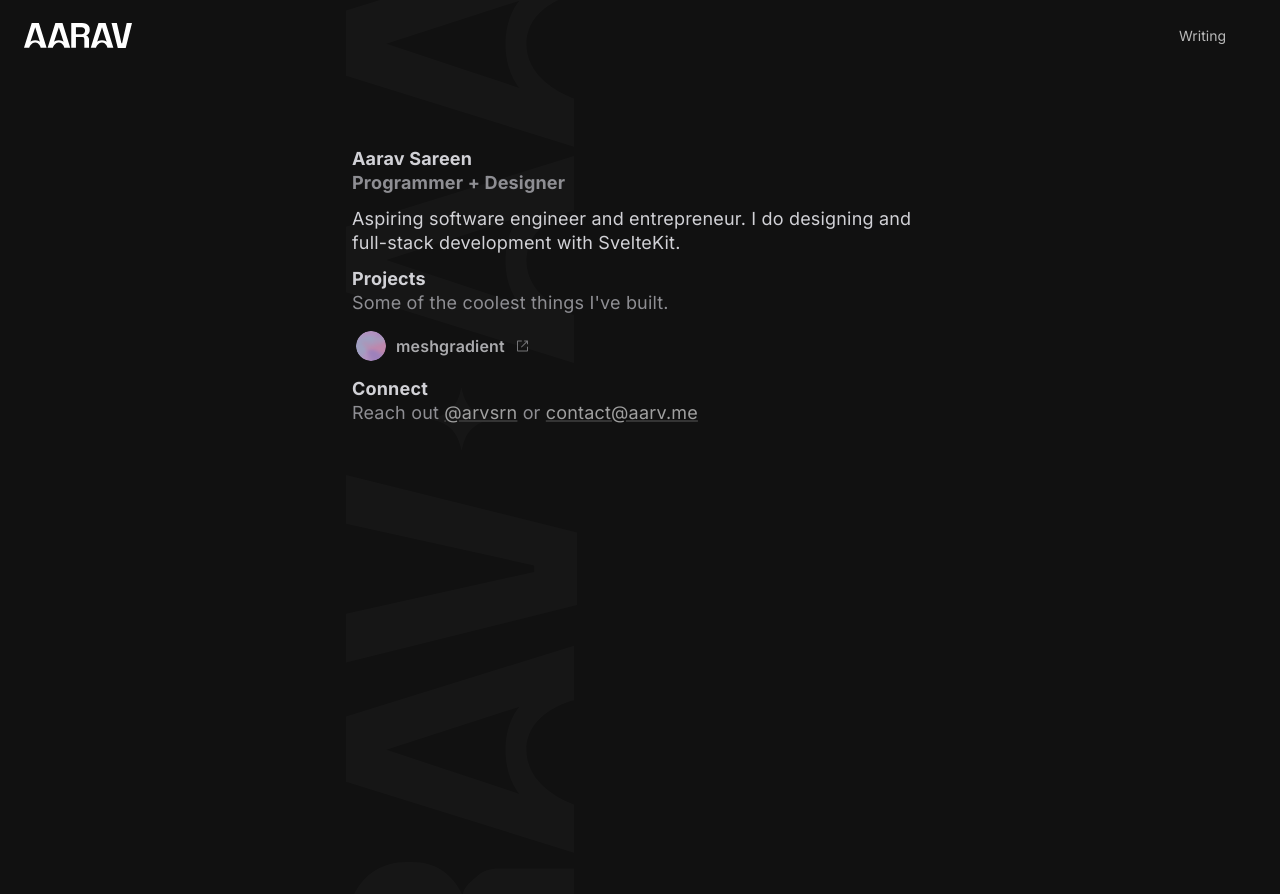
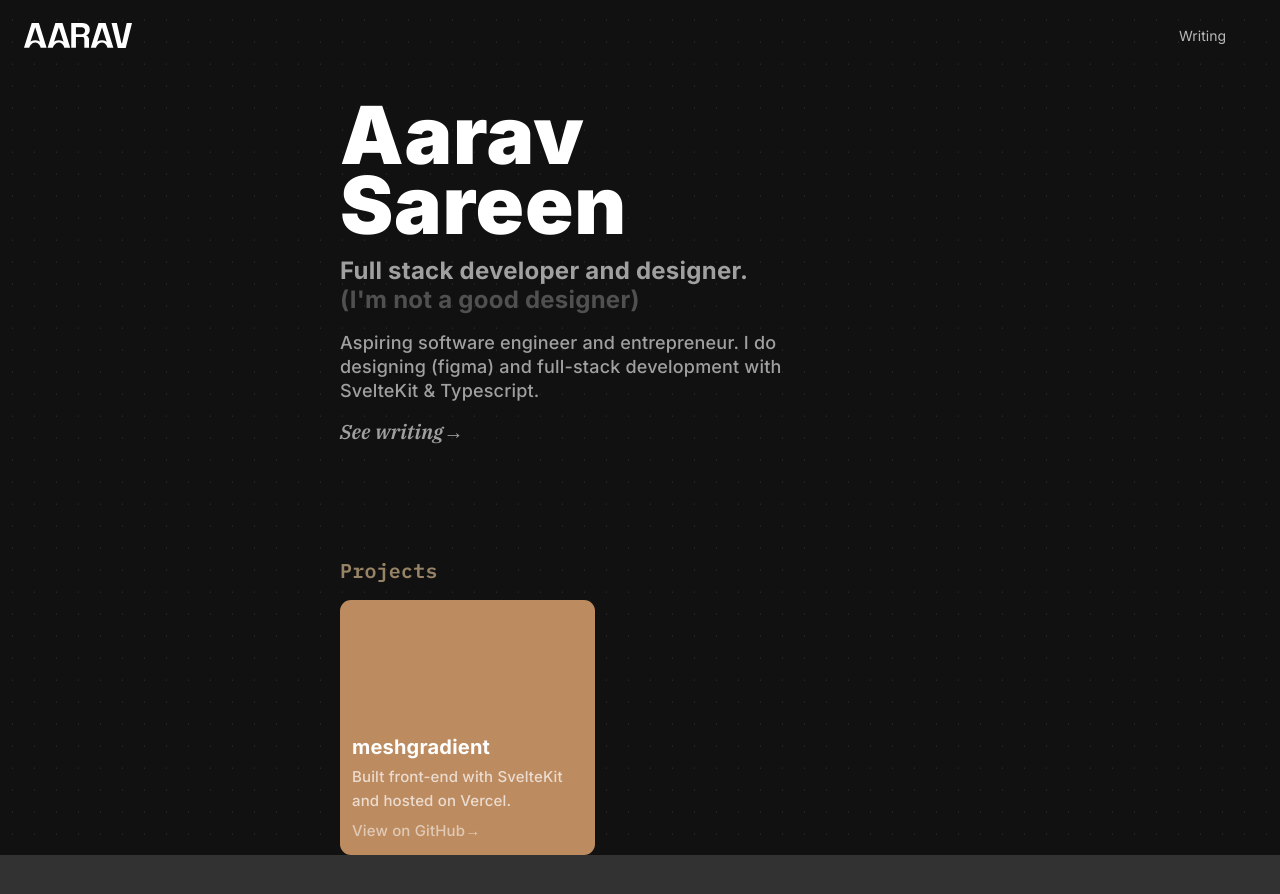
Before and after one commit to arvsrn/aarv.me-old, a SvelteKit app: page / in a window 1280 px wide. Shown: the top 894 px of the page. After the commit the page ends 855 px from the top, so only its background shows below. Built offline with nearby package versions, Linux system fonts and the light colour scheme; some icons are missing.

Commit message:
Add files via upload

```diff
--- a/src/app.html
+++ b/src/app.html
@@ -3,39 +3,10 @@
 	<head>
 		<meta charset="utf-8" />
 		<link rel="icon" href="%sveltekit.assets%/favicon.png" />
+		<link rel="stylesheet" href="%sveltekit.assets%/global.css" />
 		<meta name="viewport" content="width=device-width" />
+
 		%sveltekit.head%
-
-		<style>
-			@import url('https://fonts.googleapis.com/css2?family=Manrope:wght@400;500;600;700&display=swap');
-			@import url('https://fonts.googleapis.com/css2?family=Inter:wght@400;500;600;700;800;900&display=swap');
-
-			* {
-				box-sizing: border-box;
-				padding: 0px;
-				margin: 0px;
-			}
-
-			body {
-				width: 100vw;
-				height: fit-content;
-				min-height: 100vh;
-
-				display: flex;
-				flex-direction: column;
-				align-items: center;
-				padding: 147px 1px;
-
-				background: #111111;
-				scroll-behavior: smooth;
-			}
-
-			::selection {
-				background-color: rgba(255, 255, 255, 0.13)
-			}
-		</style>
-
-		<title>Aarav Sareen</title>
 	</head>
 	<body>
 		%sveltekit.body%
--- a/src/routes/+page.svelte
+++ b/src/routes/+page.svelte
@@ -1,169 +1,218 @@
-<svelte:head>
-    <style>
-        body {
-            overflow: hidden;
-        }
-    </style>
-</svelte:head>
+<script lang="ts">
+    import Project from "./Project.svelte";
+    import AboutProject from "./AboutProject.svelte";
+    import { fade } from 'svelte/transition';
+    import Blanket from "./Blanket.svelte";
 
-<svg style="position: absolute; top: 0px; left: 27vw;" width="231" height="982" viewBox="0 0 231 982" fill="none" xmlns="http://www.w3.org/2000/svg">
-    <g opacity="0.02">
-    <path d="M227.96 852.633L227.96 804.428C227.96 804.428 180.468 789.031 180.468 750.055C180.468 711.079 227.96 700.217 227.96 700.217L227.96 645.709L5.50849e-05 716.507L5.79405e-05 781.835L227.96 852.633ZM173.47 793.904L40.3679 749.654L173.47 706.721C173.47 706.721 159.517 720.903 159.517 750.055C159.517 779.207 173.47 793.904 173.47 793.904Z" fill="white"/>
-    <path d="M227.96 1031.34L7.62939e-05 1031.34L7.19841e-05 932.743C7.13603e-05 918.473 2.49677 906.04 7.49018 895.445C12.4836 884.85 19.5395 876.634 28.6579 870.796C37.7763 864.958 48.5229 862.039 60.8979 862.039L64.8058 862.039C78.4834 862.039 89.5557 865.282 98.0228 871.769C106.49 878.255 112.677 886.256 116.585 895.769C117.019 887.12 125.921 880.418 131.565 875.661C136.993 870.904 144.266 868.525 153.384 868.525L227.96 868.525L227.96 911.337L159.572 911.337C154.361 911.337 137.78 912.743 134.523 915.554C131.267 918.148 129.639 922.581 129.639 928.851L129.639 988.528L227.96 988.528L227.96 1031.34ZM102.908 988.528L102.908 937.284C102.908 927.122 100.194 919.229 94.7662 913.608C89.1218 907.77 81.7399 904.851 72.6215 904.851L69.365 904.851C60.2466 904.851 52.9736 907.662 47.546 913.283C41.9013 918.905 39.0789 926.905 39.0789 937.284L39.0789 988.528L102.908 988.528Z" fill="white"/>
-    <path d="M231 605.074L6.10352e-05 662.481L5.8907e-05 613.794L188.153 572.011L188.153 565.471L5.49683e-05 523.687L5.28401e-05 475L231 532.407L231 605.074Z" fill="white"/>
-    <path fill-rule="evenodd" clip-rule="evenodd" d="M115.067 388.501C112.634 399.177 109.191 414.28 83.7186 419.123L83.5001 419.124C83.9892 419.238 84.49 419.353 85.001 419.469C95.6492 421.896 110.702 425.328 115.586 450.621L115.587 451C115.701 450.511 115.816 450.011 115.932 449.5L115.932 449.499C118.353 438.878 121.773 423.876 146.889 418.952L147.5 418.95L147.229 418.886L147.288 418.875L147.182 418.876C146.794 418.786 146.4 418.696 145.999 418.605C135.35 416.177 120.295 412.745 115.413 387.446L115.412 387C115.298 387.489 115.184 387.99 115.067 388.501Z" fill="white"/>
-    <path d="M227.96 363L227.96 314.795C227.96 314.795 180.468 299.398 180.468 260.422C180.468 221.446 227.96 210.584 227.96 210.584L227.96 156.076L3.98261e-05 226.874L4.26817e-05 292.202L227.96 363ZM173.47 304.271L40.3679 260.021L173.47 217.088C173.47 217.088 159.517 231.27 159.517 260.422C159.517 289.574 173.47 304.271 173.47 304.271Z" fill="white"/>
-    <path d="M227.96 146.67L227.96 98.4651C227.96 98.4651 180.468 83.0679 180.468 44.0922C180.468 5.11648 227.96 -5.74574 227.96 -5.74574L227.96 -60.254L2.45673e-05 10.5444L2.74229e-05 75.8719L227.96 146.67ZM173.47 87.9415L40.3679 43.6908L173.47 0.757912C173.47 0.757912 159.517 14.94 159.517 44.0922C159.517 73.2443 173.47 87.9415 173.47 87.9415Z" fill="white"/>
-    </g>
-</svg>
+    let visible: boolean = false;
+    let duration: number = 100;
+    let show: boolean = false;
 
+    setTimeout(() => visible = true, 1);
+
+    const projects = [
+        {
+            name: "meshgradient",
+            shortDescription: "Built front-end with SvelteKit and hosted on Vercel.",
+            websiteLink: "https://meshgradient.vercel.app",
+            githubLink: "https://www.github.com/arvsrn/mesh",
+            paragraphs: [
+                { heading: 'About', text: 'Meshgradient is a tool for making beautiful mesh gradients. Unlike most mesh gradient generators, this app can export your gradient as SVG, and supports customisations like blob size and blending modes.' },
+            ],
+            color: "#BD8B60"
+        },
+    ];
+
+    let projectI: number = 0;
+</script>
+
+{#if visible}
 <main>
-    <div>
-        <h6 class="light">Aarav Sareen</h6>
-        <h6 class="dark">Programmer + Designer</h6>
-    </div>
-    <p>Aspiring software engineer and entrepreneur. I do designing and full-stack development with SvelteKit.</p>
-    <div>
-        <h6 class="light">Projects</h6>
-        <h6 class="dark thin">Some of the coolest things I've built.</h6>
-    </div>
-    <button class="project" on:click={() => window.location.assign('https://meshgradient.vercel.app')}>
-        <img src="mesh.png" alt="meshgradient">
-        meshgradient
-        <svg width="15" height="16" viewBox="0 0 15 16" fill="none" xmlns="http://www.w3.org/2000/svg">
-            <path fill-rule="evenodd" clip-rule="evenodd" d="M3 2.5C2.44772 2.5 2 2.94772 2 3.5V12.5C2 13.0523 2.44772 13.5 3 13.5H12C12.5523 13.5 13 13.0523 13 12.5V9C13 8.72386 12.7761 8.5 12.5 8.5C12.2239 8.5 12 8.72386 12 9V12.5H3V3.5H6.5C6.77614 3.5 7 3.27614 7 3C7 2.72386 6.77614 2.5 6.5 2.5H3ZM12.8536 2.64645C12.9015 2.69439 12.9377 2.74964 12.9621 2.80861C12.9861 2.86669 12.9996 2.9303 13 2.997V3V3.00049V6C13 6.27614 12.7761 6.5 12.5 6.5C12.2239 6.5 12 6.27614 12 6V4.20711L6.85355 9.35355C6.65829 9.54882 6.34171 9.54882 6.14645 9.35355C5.95118 9.15829 5.95118 8.84171 6.14645 8.64645L11.2929 3.5H9.5C9.22386 3.5 9 3.27614 9 3C9 2.72386 9.22386 2.5 9.5 2.5H12.4999H12.5C12.5678 2.5 12.6324 2.51349 12.6914 2.53794C12.7504 2.56234 12.8056 2.59851 12.8536 2.64645Z" fill="#8E8E93"/>
-        </svg>
-    </button>
-    <div>
-        <h6 class="light">Connect</h6>
-        <h6 class="dark thin">Reach out <a href="https://www.twitter.com/arvsrn">@arvsrn</a> or <a href="mailto:contact@aarv.me">contact@aarv.me</a></h6>
-    </div>
+    <main>
+        <h1 in:fade={{duration: duration * 2}}>Aarav<br>Sareen</h1>
+        <h2 in:fade={{duration: duration * 2}}>Full stack developer and designer. <br> <span>(I'm not a good designer)</span></h2>
+        <p in:fade={{duration: duration * 8}}>Aspiring software engineer and entrepreneur. I do designing (figma) and full-stack development with SvelteKit & Typescript. </p>
+        <a in:fade={{duration: duration * 8}} class="writing" href="/writing">See writing</a>
+
+        <h3 in:fade={{duration: duration * 18}}>Projects</h3>
+        <div in:fade={{duration: duration * 18}}>
+            {#each projects as project, i}
+                <Project color={project.color} onclick={() => {projectI = i; show = true}} data={{name: project.name, description: project.shortDescription, github: project.githubLink}} />
+            {/each}
+        </div>
+    </main>
 </main>
+{/if}
+
+{#if show}
+    <Blanket onclick={() => show = false}>
+        <AboutProject
+            name={projects[projectI].name}
+            shortDescription={projects[projectI].shortDescription}
+            websiteLink={projects[projectI].websiteLink}
+            githubLink={projects[projectI].githubLink}
+            paragraphs={projects[projectI].paragraphs}
+            color={projects[projectI].color}
+        ></AboutProject>
+    </Blanket>
+{/if}
 
 <style>
-    img {
-        width: 30px;
-        height: 30px;
+    main {
+        display: flex;
+        flex-direction: column;
+        align-items: center;
 
-        border-radius: 39px;
+        padding-top: 50px;
     }
 
-    main {
-        width: 45vw;
-        max-width: 600px;
-        height: fit-content;
+    main > main {
+        display: flex;
+        flex-direction: column;
+        align-items: flex-start;
+
+        width: 600px;
+        gap: 17px;
+    }
+
+    main > main > * {
+        animation: transformY;
+        animation-iteration-count: 1;
+    }
+
+    @keyframes transformY {
+        0% {
+            transform: translateY(50px);
+        }
+        100% {
+            transform: translateY(0px);
+        }
+    }
+
+    main > main > div {
+        display: flex;
+        flex-direction: row;
+        gap: 22px;
+    }
+
+    h1 {
+        font-family: 'Inter';
+        font-style: normal;
+        font-weight: 900;
+        font-size: 80px;
+        line-height: 87.02%;
+
+        display: flex;
+        align-items: center;
+        letter-spacing: 0.01em;
+
+        color: #FFFFFF;
+    }
+
+    h2 {
+        font-family: 'Inter';
+        font-style: normal;
+        font-weight: 700;
+        font-size: 24px;
+        line-height: 29px;
+        display: flex;
+        align-items: center;
+        letter-spacing: 0.01em;
+
+        color: #A0A0A0;
 
         display: flex;
         flex-direction: column;
         align-items: flex-start;
-        padding: 0px;
-        gap: 12px;
     }
 
-    div {
-        display: flex;
-        flex-direction: column;
-        align-items: flex-start;
-        padding: 0px;
-
-        width: 100%;
-        height: fit-content;
-        z-index: 49;
-    }
-
-    h6 {
-        font-family: 'Inter';
-        font-style: normal;
-        font-weight: 700;
-        font-size: 18px;
-        line-height: 24px;
-
-        letter-spacing: 0.01em;
-    }
-
-    h6.dark {
-        color: #8E8E93;
-    }
-
-    h6.light {
-        color: #D1D1D6;
-    }
-
-    h6.thin {
-        font-weight: 400;
+    h2 > span {
+        color: #505050;
     }
 
     p {
         font-family: 'Inter';
         font-style: normal;
-        font-weight: 400;
+        font-weight: 500;
         font-size: 18px;
         line-height: 24px;
+
+        display: flex;
+        align-items: center;
         letter-spacing: 0.01em;
 
-        color: #D1D1D6;
+        color: #A0A0A0;
 
         width: 100%;
         word-wrap: break-word;
+        padding-right: 80px;
     }
 
-    a {
+    a.writing {
+        font-family: 'IBM Plex Serif';
+        font-style: italic;
+        font-weight: 600;
+        font-size: 20px;
+        line-height: 24px;
+
+        display: flex;
+        align-items: center;
+        letter-spacing: 0.01em;
+
         color: #A0A0A0;
-        text-decoration: underline;
-        text-decoration-thickness: 2px;
-        text-decoration-color: #343434;
+
+        text-decoration: none;
     }
 
-    a:hover {
-        text-decoration-color: #505050;
+    a.writing::after {
+        content: '→';
+        transition: transform 0.07s ease-in;
     }
 
-    button.project {
-        display: flex;
-        flex-direction: row;
-        align-items: center;
-        padding: 4px;
-        gap: 10px;
-
-        width: 100%;
-        height: fit-content;
-
-        border-radius: 8px;
-        user-select: none;
-        cursor: pointer;
-
-        opacity: 80%;
-        filter: grayscale(0.3);
-        transition: all 0.15s ease-in;
-
-        border: none;
-        outline: none;
-        background: transparent;
-
-        z-index: 50;
+    a.writing:hover::after {
+        transform: translateX(5px);
     }
 
-    button.project:hover {
-        opacity: 100%;
-        filter: none;
+    h3 {
+        padding-top: 98px;
+
+        font-family: 'IBM Plex Mono';
+        font-style: normal;
+        font-weight: 600;
+        font-size: 20px;
+        line-height: 24px;
+
+        display: flex;
+        align-items: center;
+        letter-spacing: 0.01em;
+
+        color: #978365;
     }
 
-    button.project {
-        font-family: 'Inter';
-        font-style: normal;
-        font-weight: 600;
-        font-size: 16px;
-        line-height: 24px;
+    @media only screen and (max-width: 710px) {
+        main > main {
+            width: 80vw;
+        }
 
-        letter-spacing: 0.01em;
+        h1 {
+            font-size: 11.5vw;
+        }
 
-        width: fit-content;
-        color: #D1D1D6;
-    }
+        h2 {
+            font-size: 3.9vw;
+            line-height: 4.9vw;
+        }
 
-    @media only screen and (max-width: 500px) {
+        p {
+            font-size: 1em;
+        }
+
+        main > div {
+            flex-wrap: wrap;
+        }
+
         main {
-            width: 90vw;
+            overflow-x: hidden;
         }
     }
 </style>
--- /dev/null
+++ b/src/routes/AboutProject.svelte
@@ -0,0 +1,154 @@
+<script lang="ts">
+    import { fade } from "svelte/transition";
+
+
+    export let name: string;
+    export let shortDescription: string;
+    export let websiteLink: string;
+    export let githubLink: string;
+    export let paragraphs: Array<{heading: string, text: string}>;
+    export let color: string;
+</script>
+
+<main style="background: {color};" transition:fade={{ duration: 50 }}>
+    <h2>{name}</h2>
+    <p>{shortDescription}</p>
+    <div class="buttons">
+        <a href={websiteLink} style="color: {color};">Visit Website</a>
+        <a href={githubLink} style="color: {color};">View on GitHub</a>
+    </div>
+    <div class="paras">
+        {#each paragraphs as para}
+            <div>
+                <h1>{para.heading}</h1>
+                <p>{para.text}</p>
+            </div>
+        {/each}
+    </div>
+</main>
+
+<style>
+    main {
+        display: flex;
+        flex-direction: column;
+        align-items: flex-start;
+        padding: 36px;
+        gap: 8px;
+
+        width: 700px;
+        height: 585px;
+
+        background: #BD8B60;
+        border-radius: 11px;
+    }
+
+    h1, h2, p {
+        mix-blend-mode: hard-light;
+    }
+
+    h1 {
+        font-family: 'Inter';
+        font-style: normal;
+        font-weight: 700;
+        font-size: 20px;
+        line-height: 24px;
+        display: flex;
+        align-items: center;
+        letter-spacing: 0.01em;
+
+        color: #FFFFFF;
+    }
+
+    h2 {
+        font-family: 'Inter';
+        font-style: normal;
+        font-weight: 700;
+        font-size: 20px;
+        line-height: 24px;
+        display: flex;
+        align-items: center;
+        letter-spacing: 0.01em;
+
+        color: #FFFFFF;
+    }
+
+    p {
+        font-family: 'Inter';
+        font-style: normal;
+        font-weight: 500;
+        font-size: 15px;
+        line-height: 24px;
+        /* identical to box height, or 160% */
+
+        display: flex;
+        align-items: center;
+        letter-spacing: 0.01em;
+
+        color: #D9D9D9;
+    }
+
+    a {
+        display: flex;
+        flex-direction: row;
+        align-items: flex-start;
+        padding: 10px 14px;
+        gap: 10px;
+
+        width: fit-content;
+        height: 44px;
+
+        background: #FFFFFF;
+        border-radius: 1000px;
+
+        font-family: 'Inter';
+        font-style: normal;
+        font-weight: 400;
+        font-size: 13px;
+        line-height: 24px;
+
+        color: #BD8B60;
+
+        cursor: pointer;
+        border: none;
+        outline: none;
+
+        text-decoration: none;
+    }
+
+    div.buttons {
+        display: flex;
+        flex-direction: row;
+        align-items: flex-start;
+        padding: 0px;
+        gap: 6px;
+    }
+
+    div.paras {
+        display: flex;
+        flex-direction: row;
+        align-items: flex-start;
+        padding: 0px;
+        gap: 24px;
+
+        padding-top: 130px;
+    }
+
+    div.paras > * {
+        flex: 1;
+    }
+
+    div.paras > div {
+        display: flex;
+        flex-direction: column;
+        align-items: flex-start;
+        padding: 0px;
+        gap: 6px;
+    }
+
+    @media only screen and (max-width: 710px) {
+        main {
+            width: 90vw;
+            height: 90vh;
+        }
+    }
+</style>
--- /dev/null
+++ b/src/routes/Blanket.svelte
@@ -0,0 +1,24 @@
+<script lang="ts">
+    export let onclick: () => void;
+</script>
+
+<main on:click|self={onclick}>
+    <slot></slot>
+</main>
+
+<style>
+    main {
+        display: flex;
+        align-items: center;
+        justify-content: center;
+
+        position: absolute;
+        top: 0px;
+        left: 0px;
+
+        width: 100vw;
+        height: 100vh;
+
+        background: rgba(0, 0, 0, 0.25);
+    }
+</style>
--- /dev/null
+++ b/src/routes/Project.svelte
@@ -0,0 +1,100 @@
+<script lang="ts">
+    interface ProjectData {
+        github: string,
+        name: string,
+        description: string,
+    }
+
+    export let color: string = "#BD8B60";
+    export let data: ProjectData;
+    export let onclick: () => void;
+</script>
+
+<main style="background: {color}" on:click={onclick}>
+    <h1>{data.name}</h1>
+    <p>{data.description}</p>
+    <a href="{data.github}">View on GitHub</a>
+</main>
+
+<style>
+    main {
+        display: flex;
+        flex-direction: column;
+        justify-content: flex-end;
+        align-items: flex-start;
+        padding: 12px;
+        gap: 6px;
+
+        width: 255px;
+        height: 255px;
+
+        border-radius: 11px;
+
+        cursor: pointer;
+        user-select: none;
+    }
+
+    h1, p, a {
+        mix-blend-mode: hard-light;
+    }
+
+    h1 {
+        font-family: 'Inter';
+        font-style: normal;
+        font-weight: 700;
+        font-size: 20px;
+        line-height: 24px;
+        display: flex;
+        align-items: center;
+        letter-spacing: 0.01em;
+
+        color: #FFFFFF;
+    }
+
+    p {
+        font-family: 'Inter';
+        font-style: normal;
+        font-weight: 500;
+        font-size: 15px;
+        line-height: 24px;
+        /* or 160% */
+
+        display: flex;
+        align-items: center;
+        letter-spacing: 0.01em;
+
+        color: #D9D9D9;
+    }
+
+    a {
+        font-family: 'Inter';
+        font-style: normal;
+        font-weight: 500;
+        font-size: 15px;
+        line-height: 24px;
+        /* identical to box height, or 160% */
+
+        display: flex;
+        align-items: center;
+        letter-spacing: 0.01em;
+
+        color: #C4C4C4;
+
+        text-decoration: none;
+    }
+
+    a::after {
+        content: '→';
+        transition: transform 0.07s ease-in;
+    }
+
+    a:hover::after {
+        transform: translateX(5px);
+    }
+
+    @media only screen and (max-width: 400px) {
+        main {
+            width: 100%;
+        }
+    }
+</style>
--- a/src/routes/writing/+page.svelte
+++ b/src/routes/writing/+page.svelte
@@ -1,15 +1,27 @@
 <main>
-    <h1>Writing</h1>
-    <a href="/writing/recreating-svelte-1">Recreating Svelte #1<span>27/10/22</span></a>
+    <main>
+        <h1>Writing</h1>
+        <a href="/writing/recreating-svelte-1/"><span>27/10/22</span>&nbsp;Recreating Svelte #1</a>
+    </main>
 </main>
 
 <style>
     main {
+        display: flex;
+        flex-direction: column;
+        align-items: center;
+
+        padding-top: 50px;
+    }
+
+    main > main {
         width: 600px;
         height: fit-content;
 
         display: flex;
         flex-direction: column;
+        align-items: flex-start;
+
         gap: 4px;
     }
 
@@ -40,20 +52,20 @@
 
     span {
         font-size: inherit;
-        font-family: inherit;
-        color: #EDEDED;
+        font-family: 'IBM Plex Serif';
+        font-style: normal;
+        color: #a0a0a0;
 
         opacity: inherit;
-
-        margin-left: auto;
     }
 
     h1 {
-        color: rgba(255, 255, 255, 0.75);
+        color: white;
 
         font-size: 1.5em;
         font-weight: 700;
-        font-family: 'Inter';
+        font-family: 'IBM Plex Serif';
+        font-style: italic;
         padding: 12px 0px;
     }
 
--- a/src/routes/writing/recreating-svelte-1/+page.svelte
+++ b/src/routes/writing/recreating-svelte-1/+page.svelte
@@ -152,15 +152,13 @@ function fromNodes(nodes: Array<CompilerElement | Block>, parent: HTMLElement, p
 </svelte:head>
 
 <main>
+    <main>
         <div class="heading">
             <h1>Recreating Svelte #1</h1>
-        <div class="calendar">
-            <Calendar color="rgba(255, 255, 255, 0.3)"></Calendar>
-            27 October, 2022
-        </div>
+            <div class="calendar">27/07/2022</div>
         </div>
 
-    <p class="quote">Svelte is a radical new approach to building user interfaces. Whereas traditional frameworks like React and Vue do the bulk of their work in the browser, Svelte shifts that work into a compile step that happens when you build your app. — <a href="https://www.svelte.dev/">svelte.dev</a></p>
+        <p class="quote">Svelte is a radical new approach to building user interfaces. Whereas traditional frameworks like React and Vue do the bulk of their work in the browser, Svelte shifts that work into a compile step that happens when you build your app. — <a href="https://www.svelte.dev/">svelte.dev</a></p>
         <h2>Reactivity</h2>
         <p>Traditionally, front-end frameworks have something called a <a href="https://stackoverflow.com/questions/21965738/what-is-virtual-dom">Virtual DOM</a>, which is essentially a tree representing the actual HTML DOM. When the Virtual DOM gets updated, the framework figures out which nodes to update in the real DOM using a method called <a href="https://reactjs.org/docs/reconciliation.html">diffing</a>. However, <a href="https://svelte.dev/blog/virtual-dom-is-pure-overhead">the virtual DOM is pure overhead</a>.</p>
         <p>Svelte has no virtual DOM. Because of the compile step, elements can be made reactive easily. When the app state changes, the HTML elements are surgically updated. My first implementation of this features a <span class="code">Component</span> class, which looks something like this.</p>
@@ -189,14 +187,23 @@ function fromNodes(nodes: Array<CompilerElement | Block>, parent: HTMLElement, p
             <a href="https://www.youtube.com/watch?v=AdNJ3fydeao" class="bulleted">Rethinking Reactivity by Rich Harris on Youtube</a>
         </p>
     </main>
+</main>
 
 <style>
     @import url('https://fonts.googleapis.com/css2?family=IBM+Plex+Mono&display=swap');
 
+    main {
+        display: flex;
+        flex-direction: column;
+        align-items: center;
+
+        padding-top: 50px;
+    }
+
     div.heading {
         display: flex;
         flex-direction: column;
-        gap: 12px;
+        gap: 4px;
     }
 
     iframe {
@@ -268,10 +275,11 @@ function fromNodes(nodes: Array<CompilerElement | Block>, parent: HTMLElement, p
         padding:0.2em 0.4em;
     }
 
-    main {
+    main > main {
         display: flex;
         flex-direction: column;
         gap: 12px;
+        align-items: flex-start;
 
         width: 688.7px;
         height: fit-content;
@@ -313,7 +321,7 @@ function fromNodes(nodes: Array<CompilerElement | Block>, parent: HTMLElement, p
 
     div.calendar {
         font-size: 14px;
-        font-family: 'Inter';
+        font-family: 'IBM Plex Serif';
         color: rgba(255, 255, 255, 0.4);
 
         width: fit-content;
--- /dev/null
+++ b/static/global.css
@@ -0,0 +1,13 @@
+@import url('https://fonts.googleapis.com/css2?family=IBM+Plex+Mono:wght@600;700&family=IBM+Plex+Serif:ital,wght@0,400;1,600;1,700&family=Inter:wght@400;500;600;700;800;900&display=swap');
+
+body {
+    background: linear-gradient(90deg, #111 21px, transparent 1%) center, linear-gradient(#111 21px, transparent 1%) center, #323232;
+	background-size: 22px 22px;
+}
+
+* {
+    box-sizing: border-box;
+    padding: 0px;
+    margin: 0px;
+    text-rendering: optimizeLegibility;
+}
```
Also changed, not shown: package.json (+2 -6 lines), static/favicon.png, 1 other file (tests, documents, lock files or other folders). Lines whose indentation alone changed are shown as unchanged.
